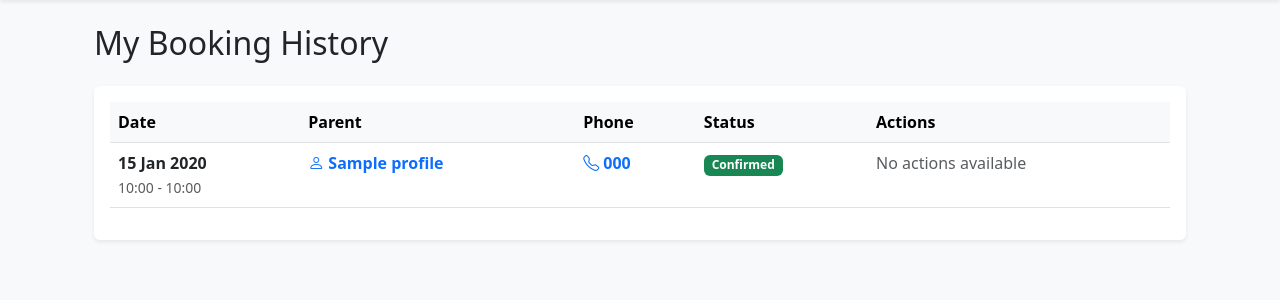
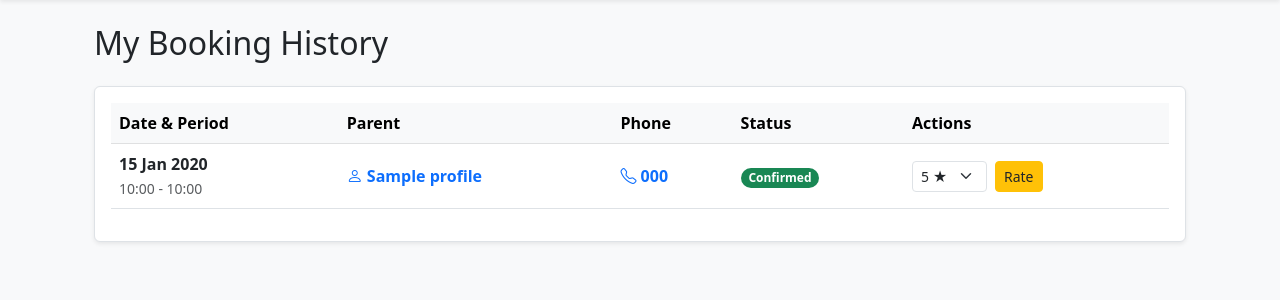
Before and after one commit to katerina-dimitrova/babysitter-python-project-FMI, a Flask app: page /my-bookings in a window 1280 px wide. Shown: the part 56-356 px from the top of the page. Run offline with Flask 3, Linux system fonts and the light colour scheme; a user stored in the database is signed in; tables that the repository leaves empty hold one stand-in row (values such as "Sample post").

Commit message:
Add booking cancellation and rating functionality

```diff
--- a/app.py
+++ b/app.py
@@ -180,7 +180,7 @@ def my_bookings():
     else:
         bookings = Booking.query.filter_by(sitter_id=current_user.id).all()
 
-    return render_template('bookings.html', bookings=bookings)
+    return render_template('bookings.html', bookings=bookings, now=datetime.now())
 
 @app.route('/profile')
 @login_required
@@ -220,6 +220,43 @@ def view_public_profile(user_id):
     else:
         return render_template('public_profile.html', profile=target_user.parent_profile, user=target_user)
 
+@app.route('/booking/cancel/<int:booking_id>')
+@login_required
+def cancel_booking(booking_id):
+    booking = Booking.query.get_or_404(booking_id)
+
+    if current_user.id != booking.parent_id:
+        flash("Unauthorized action.", "danger")
+        return redirect(url_for('my_bookings'))
+
+    if booking.start_time > datetime.now():
+        booking.status = 'Cancelled'
+        db.session.commit()
+        flash("Booking cancelled successfully.", "info")
+    else:
+        flash("You cannot cancel a booking that has already started.", "warning")
+
+    return redirect(url_for('my_bookings'))
+
+@app.route('/rate-sitter/<int:booking_id>', methods=['POST'])
+@login_required
+def rate_sitter(booking_id):
+    booking = Booking.query.get_or_404(booking_id)
+    new_rating = float(request.form.get('rating'))
+
+    if current_user.id == booking.parent_id and booking.end_time < datetime.now():
+        sitter = booking.sitter.sitter_profile
+
+        total_rating = (sitter.rating * sitter.reviews_count) + new_rating
+        sitter.reviews_count += 1
+        sitter.rating = round(total_rating / sitter.reviews_count, 1)
+
+        booking.status = 'Completed'
+        db.session.commit()
+        flash(f"Thank you! You rated {sitter.name} with {new_rating} stars.", "success")
+
+    return redirect(url_for('my_bookings'))
+
 @app.errorhandler(404)
 def page_not_found(e):
     return render_template('404.html'), 404
--- a/models.py
+++ b/models.py
@@ -33,6 +33,7 @@ class SitterProfile(db.Model):
     experience_years = db.Column(db.Integer, default=0)
     bio = db.Column(db.Text)
     rating = db.Column(db.Float, default=0.0)
+    reviews_count = db.Column(db.Integer, default=0)
 
 class ParentProfile(db.Model):
     id = db.Column(db.Integer, primary_key=True)
--- a/templates/bookings.html
+++ b/templates/bookings.html
@@ -2,15 +2,12 @@
 <div class="container">
     <h2 class="mb-4">My Booking History</h2>
 
-    <div class="table-responsive bg-white shadow-sm p-3 rounded">
-        <table class="table table-hover">
+    <div class="table-responsive bg-white shadow-sm p-3 rounded border">
+        <table class="table table-hover align-middle">
             <thead class="table-light">
                 <tr>
-                    <th>Date</th>
-                    <th>
-                        {% if current_user.user_type == 'parent' %}Sitter{% else %}Parent{%
-                        endif %}
-                    </th>
+                    <th>Date & Period</th>
+                    <th>{% if current_user.user_type == 'parent' %}Sitter{% else %}Parent{% endif %}</th>
                     <th>Phone</th>
                     <th>Status</th>
                     <th>Actions</th>
@@ -25,6 +22,7 @@
                             {{ b.start_time.strftime('%H:%M') }} - {{ b.end_time.strftime('%H:%M') }}
                         </small>
                     </td>
+
                     <td>
                         {% if current_user.user_type == 'parent' %}
                         <a href="{{ url_for('view_public_profile', user_id=b.sitter.id) }}" class="text-decoration-none fw-semibold">
@@ -36,38 +34,69 @@
                         </a>
                         {% endif %}
                     </td>
+
                     <td>
                         {% if current_user.user_type == 'parent' %}
-                            <a href="{{ url_for('view_public_profile', user_id=b.sitter.id) }}" class="text-decoration-none fw-semibold">
+                        <a href="tel:{{ b.sitter.sitter_profile.phone_number }}" class="text-decoration-none fw-semibold">
                             <i class="bi bi-telephone"></i> {{ b.sitter.sitter_profile.phone_number }}
                         </a>
                         {% else %}
-                            <a href="{{ url_for('view_public_profile', user_id=b.parent.id) }}" class="text-decoration-none fw-semibold">
+                        <a href="tel:{{ b.parent.parent_profile.phone_number }}" class="text-decoration-none fw-semibold">
                             <i class="bi bi-telephone"></i> {{ b.parent.parent_profile.phone_number }}
                         </a>
                         {% endif %}
                     </td>
+
                     <td>
-                        <span
-                            class="badge {% if b.status == 'Pending' %}bg-warning{% elif b.status == 'Confirmed' %}bg-success{% else %}bg-secondary{% endif %}">
+                        <span class="badge rounded-pill {% if b.status == 'Pending' %}bg-warning text-dark{% elif b.status == 'Confirmed' %}bg-success{% elif b.status == 'Cancelled' %}bg-danger{% else %}bg-info text-dark{% endif %}">
                             {{ b.status }}
                         </span>
                     </td>
+
                     <td>
-                        {% if current_user.user_type == 'sitter' and b.status == 'Pending'
-                        %}
-                        <a href="{{ url_for('booking_action', booking_id=b.id, action='confirm') }}"
-                            class="btn btn-sm btn-success">Confirm</a>
-                        <a href="{{ url_for('booking_action', booking_id=b.id, action='decline') }}"
-                            class="btn btn-sm btn-danger">Decline</a>
+                        {% if current_user.user_type == 'sitter' %}
+                            {% if b.status == 'Pending' %}
+                            <div class="btn-group">
+                                <a href="{{ url_for('booking_action', booking_id=b.id, action='confirm') }}" class="btn btn-sm btn-success">Confirm</a>
+                                <a href="{{ url_for('booking_action', booking_id=b.id, action='decline') }}" class="btn btn-sm btn-danger">Decline</a>
+                            </div>
                             {% else %}
-                        <span class="text-muted">No actions available</span>
+                            <span class="text-muted small">No pending actions</span>
+                            {% endif %}
+
+                        {% else %}
+                                                        {% if b.start_time > now and b.status != 'Cancelled' %}
+                                <a href="{{ url_for('cancel_booking', booking_id=b.id) }}"
+                                   class="btn btn-sm btn-outline-danger"
+                                   onclick="return confirm('Are you sure you want to cancel this booking?')">
+                                    Cancel
+                                </a>
+
+                            {% elif b.end_time < now and b.status == 'Confirmed' %}
+                                <form action="{{ url_for('rate_sitter', booking_id=b.id) }}" method="POST" class="d-flex align-items-center">
+                                    <select name="rating" class="form-select form-select-sm me-2" style="width: 75px;">
+                                        <option value="5">5 ★</option>
+                                        <option value="4">4 ★</option>
+                                        <option value="3">3 ★</option>
+                                        <option value="2">2 ★</option>
+                                        <option value="1">1 ★</option>
+                                    </select>
+                                    <button type="submit" class="btn btn-sm btn-warning text-dark">Rate</button>
+                                </form>
+
+                            {% elif b.status == 'Completed' %}
+                                <span class="text-success small"><i class="bi bi-check-circle"></i> Completed & Rated</span>
+                            {% elif b.status == 'Cancelled' %}
+                                <span class="text-danger small">No actions available</span>
+                            {% else %}
+                                <span class="text-muted small">Stay tuned!</span>
+                            {% endif %}
                         {% endif %}
                     </td>
                 </tr>
                 {% else %}
                 <tr>
-                    <td colspan="5" class="text-center py-4">No bookings found yet.</td>
+                    <td colspan="5" class="text-center py-4 text-muted">No bookings found yet.</td>
                 </tr>
                 {% endfor %}
             </tbody>
```
Lines whose indentation alone changed are shown as unchanged.
